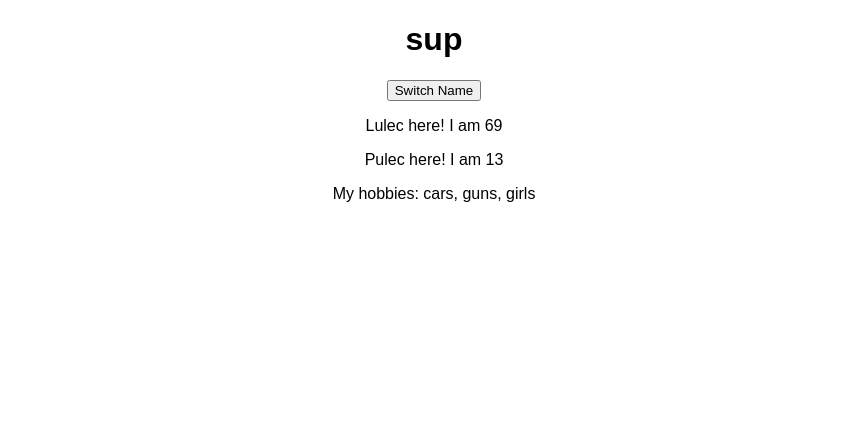
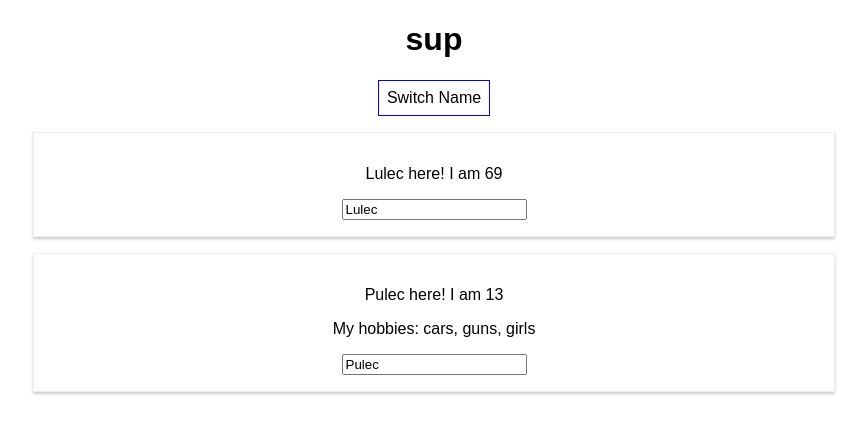
Before and after one commit to kosek-jan/react-udemy, a React (Create React App) app in the folder react-complete-guide/: page / in a window 1280 px wide. Shown: the top 434 px of the page, without its empty margins (206-1073 px from the left). Built offline with nearby package versions, Linux system fonts and the light colour scheme.

Commit message:
2 way binding

```diff
--- a/react-complete-guide/src/App.js
+++ b/react-complete-guide/src/App.js
@@ -1,36 +1,58 @@
-import React, { useState } from 'react';
+import React, { Component } from 'react';
 import './App.css';
 import Person from './Person/Person';
 
-const app = props => {
-    const [ peopleState, setPeopleState ] = useState({
+class App extends Component {
+    state = {
         people: [
             { name: "Lulec", age: 69 },
             { name: "Pulec", age: 13 },
-        ],
-    });
+        ]
+    }
 
-    const [otherState] = useState("some other state");
+    switchNameHandler = (newName) => {
+        this.setState({
+            people: [
+                { name: newName, age: 69 },
+                { name: "Pulec", age: 32 },
+            ]
+        })
+    }
 
-    console.log(peopleState, otherState);
+    nameChangedHandler = (event) => {
+        this.setState({
+            people: [
+                { name: event.target.value, age: 69 },
+                { name: "Pulec", age: 32 },
+            ]
+        })
+    }
 
-    const switchNameHandler = () => {
-        setPeopleState({
-            people: [
-                { name: "Lulecec", age: 69 },
-                { name: "Pulec", age: 32 },
-            ],
-        });
-    }
+    render() {
+        const style = {
+            backgroundColor: 'white',
+            font: 'inherit',
+            border: '1px solid blue',
+            padding: '8px',
+            cursor: 'pointer',
+        };
 
         return (
             <div className="App">
                 <h1>sup</h1>
-            <button onClick={switchNameHandler}>Switch Name</button>
-            <Person name={peopleState.people[0].name} age={peopleState.people[0].age}></Person>
-            <Person name={peopleState.people[1].name} age={peopleState.people[1].age}>My hobbies: cars, guns, girls</Person>
+                <button
+                    style={style}
+                    onClick={this.switchNameHandler.bind(this, "Luliceq")}>Switch Name</button>
+                <Person
+                    name={this.state.people[0].name}
+                    age={this.state.people[0].age}
+                    clickHandler={() => this.switchNameHandler("Lulili!!")}
+                    changeHandler={this.nameChangedHandler}>
+                </Person>
+                <Person name={this.state.people[1].name} age={this.state.people[1].age}>My hobbies: cars, guns, girls</Person>
             </div>
         );
     }
+}
 
-export default app;
+export default App;
--- /dev/null
+++ b/react-complete-guide/src/Person/Person.css
@@ -0,0 +1,9 @@
+.Person {
+    width: 60%;
+    margin: auto;
+    margin-top: 16px;
+    border: 1px solid #eee;
+    box-shadow: 0 2px 3px #ccc;
+    padding: 16px;
+    text-align: center;
+}
--- a/react-complete-guide/src/Person/Person.js
+++ b/react-complete-guide/src/Person/Person.js
@@ -1,12 +1,15 @@
 import React from 'react';
+
+import './Person.css';
 
 const person = (props) => {
     return (
-        <div>
-            <p>{props.name} here! I am {props.age}</p>
+        <div className="Person">
+            <p onClick={props.clickHandler}>{props.name} here! I am {props.age}</p>
             <p>{props.children}</p>
+            <input type="text" onChange={props.changeHandler} value={props.name}></input>
         </div>
-    );
-}
+    )
+};
 
 export default person;
```
Lines whose indentation alone changed are shown as unchanged.
